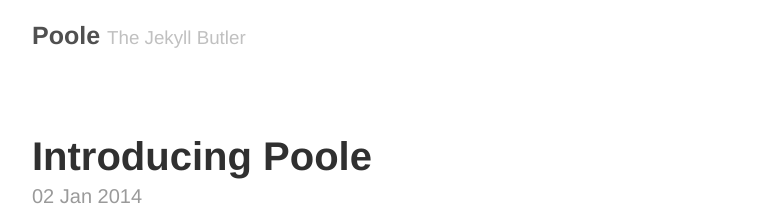
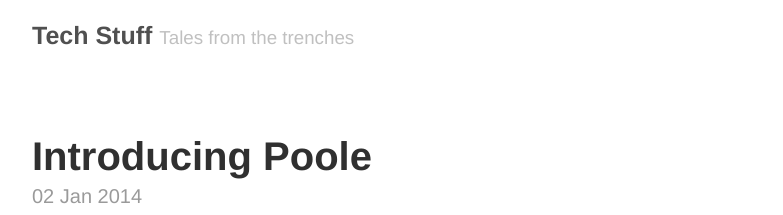
Before and after one commit to rodnaph/rodnaph.github.io, a Jekyll site: the page built from index.html, in a window 1280 px wide. Shown: the top 215 px of the page, without its empty margins (248-1031 px from the left). Built offline with Jekyll 4.4.1, drawn with Linux system fonts in a browser that asks for light colours; Markdown is read by kramdown in place of the engine named in the settings; the list of posts is cut into pages by our own code.

Commit message:
update settings

```diff
--- a/_config.yml
+++ b/_config.yml
@@ -6,17 +6,12 @@ pygments:         true
 permalink:        pretty
 
 # Setup
-title:            Poole
-tagline:          The Jekyll Butler
-url:              http://getpoole.com
+title:            Tech Stuff
+tagline:          Tales from the trenches
+url:              http://blog.pu-gh.com
 paginate:         1
 baseurl:          /
 author:
-  name:           Mark Otto
-  url:            https://twitter.com/mdo
-  email:          markdotto@gmail.com
-
-# Custom vars
-version:          1.0.0
-github:
-  repo:           https://github.com/poole/poole
+  name:           Rhodri Pugh
+  url:            https://twitter.com/rodnaph
+  email:          rod@pu-gh.com
```
